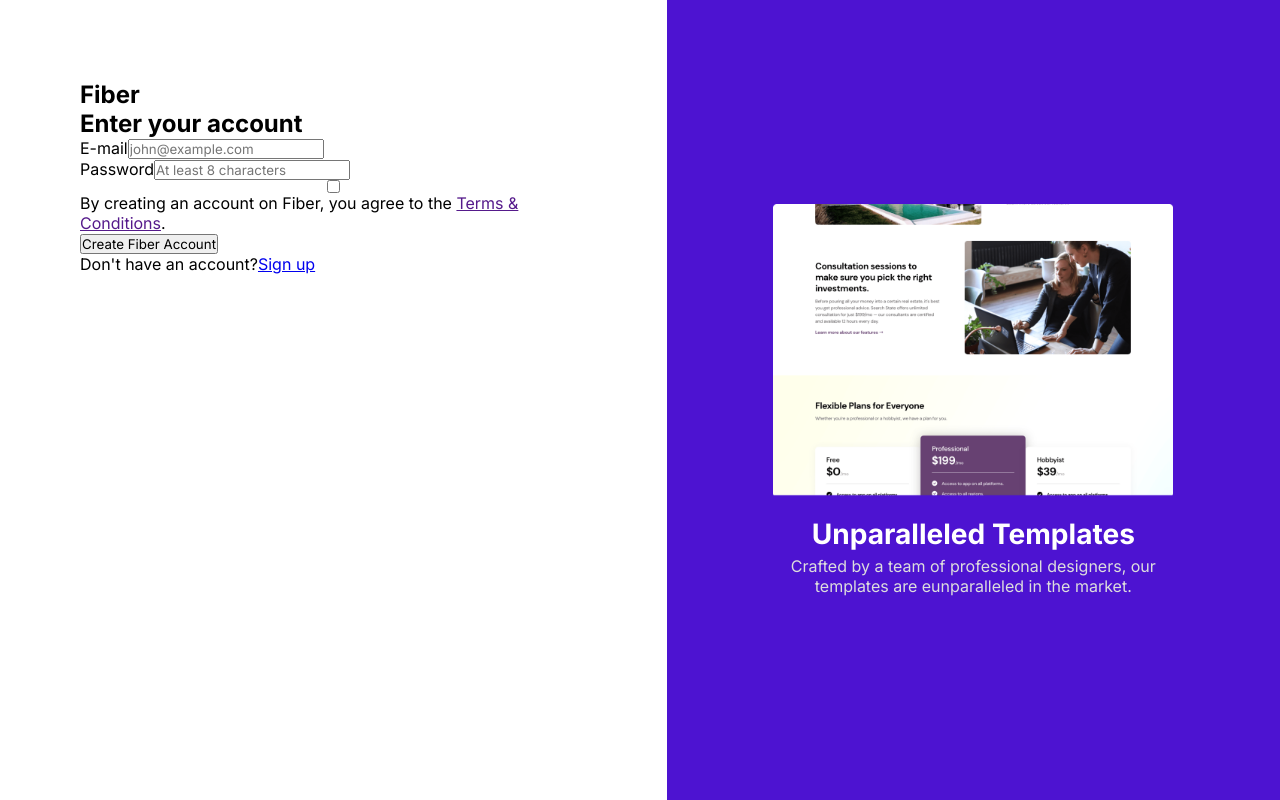
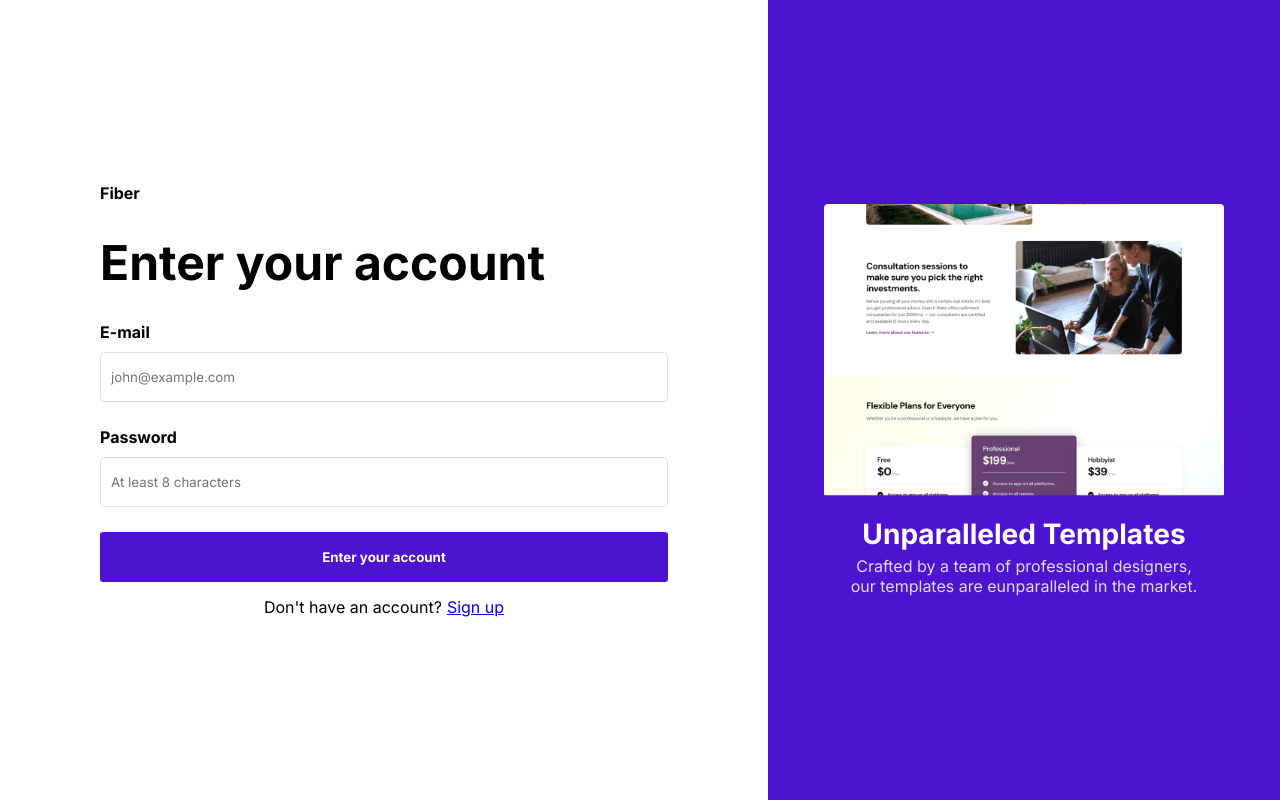
Before and after one commit to lucas-wendell/fiber-landing-page, a React (Vite) app: page /signIn in a window 1280 px wide. Built offline with nearby package versions, Linux system fonts and the light colour scheme.

Commit message:
style: completing sign in page style

```diff
--- a/src/components/Button/index.jsx
+++ b/src/components/Button/index.jsx
@@ -1,6 +1,6 @@
 import './style.css';
 
-export const Button = ({ state, width, children }) => {
+export const Button = ({ state = 'primary', width, children }) => {
 	const stylesOptions = {
 		primary: { color: '#fff', backgroundColor: '#4e13d1' },
 		secondary: { color: '#0c0b07', backgroundColor: 'transparent' },
--- a/src/components/SignInForm/index.jsx
+++ b/src/components/SignInForm/index.jsx
@@ -1,6 +1,7 @@
 import { Link } from 'react-router-dom';
 import { useForm } from 'react-hook-form';
 import './style.css';
+import { Button } from '../Button';
 
 export const SignInForm = () => {
 	const { register, handleSubmit } = useForm();
@@ -24,21 +25,12 @@ export const SignInForm = () => {
 					{...register('password', { required: true, minLength: 3 })}
 				/>
 			</label>
-			<input
-				type="checkbox"
-				name="terms"
-				id="terms"
-				{...register('terms', { required: true })}
-			/>
-			<label htmlFor="terms">
-				By creating an account on Fiber, you agree to the{' '}
-				<a href="">Terms & Conditions</a>.
-			</label>
 
 			<div className="buttonDiv">
-				<button>Create Fiber Account</button>
-				<p>
-					Don't have an account?<Link to="/signUp">Sign up</Link>
+				<Button width={'100%'}>Enter your account</Button>
+				<p className="link">
+					<span>Don't have an account?</span>
+					<Link to="/signUp">Sign up</Link>
 				</p>
 			</div>
 		</form>
--- a/src/components/SignInForm/style.css
+++ b/src/components/SignInForm/style.css
@@ -1,5 +1,33 @@
 .form {
 	display: flex;
+	width: 100%;
 	flex-direction: column;
-	/* background-color: rebeccapurple; */
 }
+
+.form input {
+	width: 100%;
+	height: 50px;
+	border: 1px solid #ddd;
+	border-radius: 5px;
+	margin-top: 10px;
+	padding-left: 10px;
+}
+
+.form label {
+	font-weight: 700;
+	margin-bottom: 25px;
+}
+
+.form .buttonDiv {
+	display: flex;
+	flex-direction: column;
+	gap: 15px;
+
+	align-items: center;
+}
+
+.form .buttonDiv .link {
+	display: flex;
+	align-items: center;
+	gap: 5px;
+}
--- a/src/pages/SignIn/index.jsx
+++ b/src/pages/SignIn/index.jsx
@@ -7,7 +7,7 @@ export const SignIn = () => {
 		<main className="main">
 			<section className="formSection">
 				<div className="textDiv">
-					<h2>Fiber</h2>
+					<h4>Fiber</h4>
 					<h2>Enter your account</h2>
 				</div>
 				<SignInForm />
--- a/src/pages/SignIn/style.css
+++ b/src/pages/SignIn/style.css
@@ -1,13 +1,22 @@
 .main {
 	display: flex;
 	height: 100vh;
-	justify-content: space-between;
 	align-items: center;
+	/* justify-content: space-between; */
 }
 
 .formSection {
+	display: flex;
+	justify-content: center;
+	flex-direction: column;
 	height: 100vh;
-	padding: 80px;
+	padding: 100px;
+	width: 60%;
+}
+
+.formSection .textDiv h2 {
+	font-size: 3rem;
+	margin: 30px 0;
 }
 
 .main .carroselSection {
@@ -16,7 +25,7 @@
 	justify-content: center;
 	flex-direction: column;
 	gap: 20px;
-	width: 50%;
+	width: 40%;
 	background-color: #4d13d1;
 	height: 100vh;
 }
```
